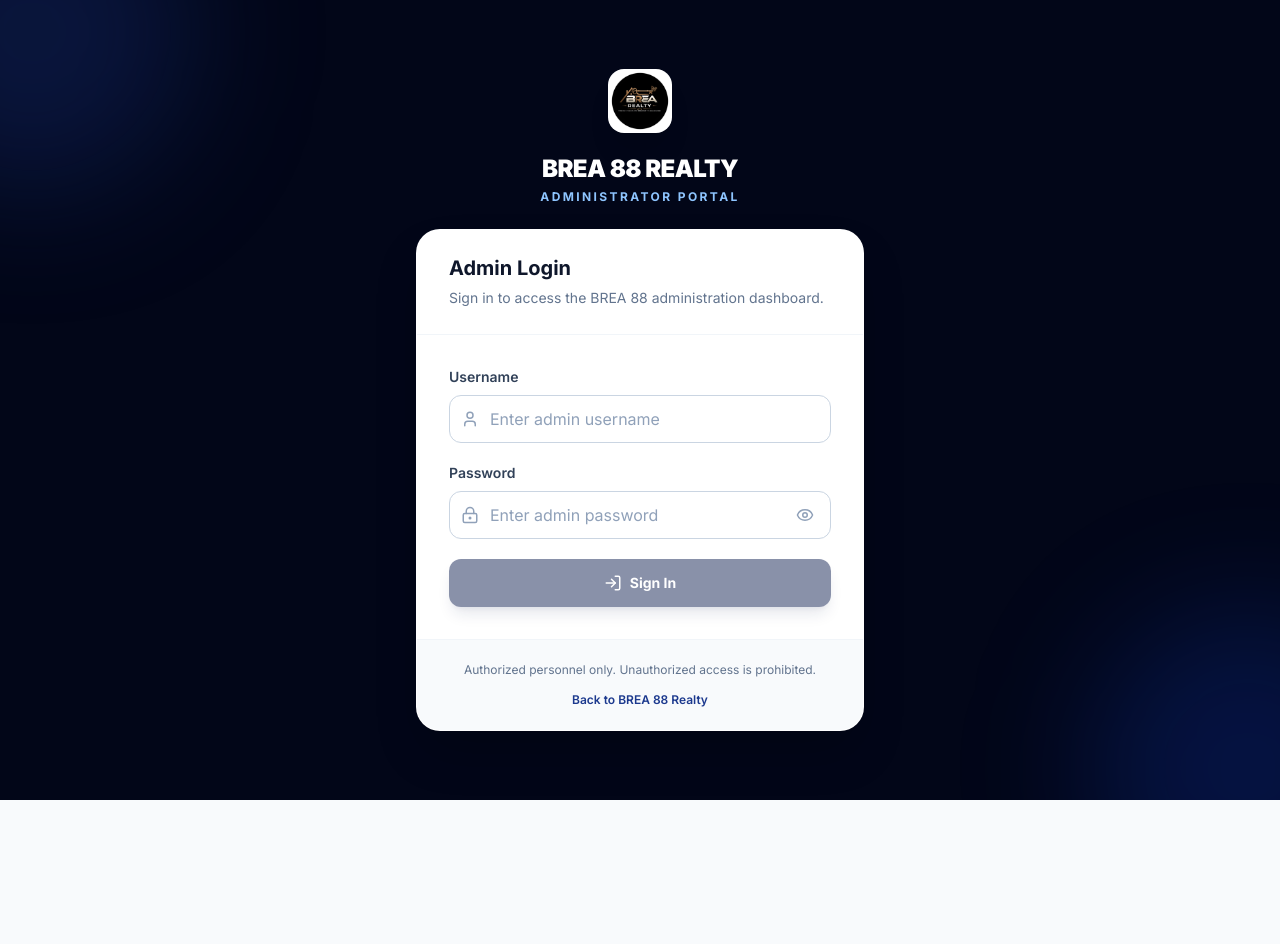
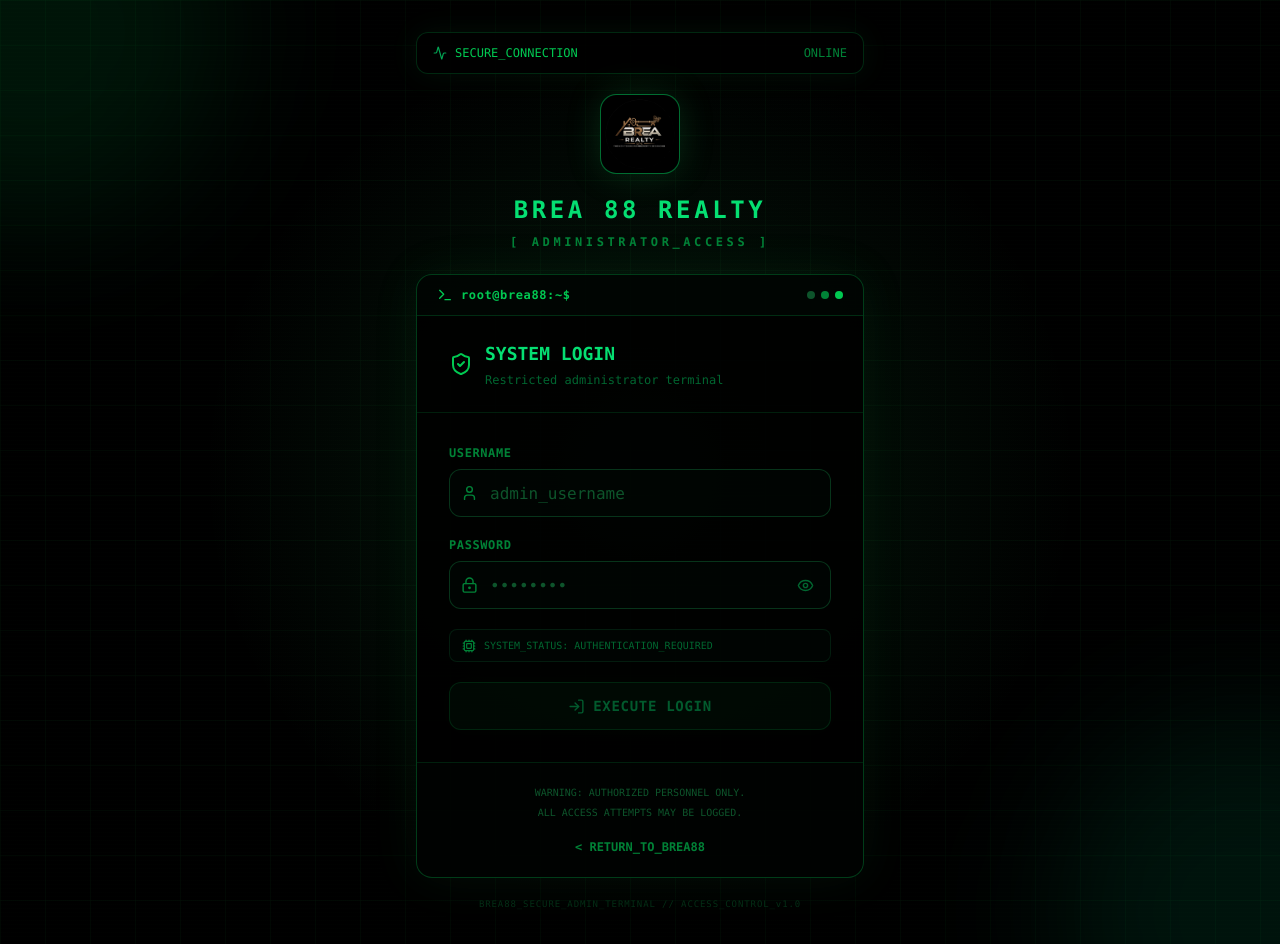
Before and after one commit to cylexnoe/brea88, a Next.js app in the folder brea88/: page /admin in a window 1280 px wide. Before the commit the page ends 800 px from the top, so only its background shows below. Built offline with nearby package versions, Linux system fonts and the light colour scheme.

Commit message:
Update admin hacker theme and marketplace

```diff
--- a/brea88/src/app/admin/page.tsx
+++ b/brea88/src/app/admin/page.tsx
@@ -11,26 +11,21 @@
   Loader2,
   LogIn,
   User,
+  Terminal,
+  ShieldCheck,
+  Cpu,
+  Activity,
 } from 'lucide-react';
 import { useRouter } from 'next/navigation';
 
 export default function AdminLoginPage() {
   const router = useRouter();
 
-  const [username, setUsername] =
-    useState('');
-
-  const [password, setPassword] =
-    useState('');
-
-  const [showPassword, setShowPassword] =
-    useState(false);
-
-  const [loading, setLoading] =
-    useState(false);
-
-  const [error, setError] =
-    useState('');
+  const [username, setUsername] = useState('');
+  const [password, setPassword] = useState('');
+  const [showPassword, setShowPassword] = useState(false);
+  const [loading, setLoading] = useState(false);
+  const [error, setError] = useState('');
 
   const handleSubmit = async (
     event: FormEvent<HTMLFormElement>
@@ -48,8 +43,7 @@
         {
           method: 'POST',
           headers: {
-            'Content-Type':
-              'application/json',
+            'Content-Type': 'application/json',
           },
           credentials: 'include',
           body: JSON.stringify({
@@ -60,9 +54,7 @@
       );
 
       const data =
-        await response.json().catch(
-          () => null
-        );
+        await response.json().catch(() => null);
 
       if (!response.ok) {
         setError(
@@ -75,13 +67,7 @@
         return;
       }
 
-      /*
-       * The API should set the admin_session
-       * HttpOnly cookie before we redirect.
-       */
-
       router.replace('/admin/dashboard');
-
       router.refresh();
     } catch (error) {
       console.error(
@@ -98,91 +84,160 @@
   };
 
   return (
-    <main className="flex min-h-screen items-center justify-center bg-slate-950 px-4 py-8">
+    <main className="relative flex min-h-screen items-center justify-center overflow-hidden bg-black px-4 py-8 text-green-400">
 
-      {/* BACKGROUND */}
+      {/* MATRIX / GRID BACKGROUND */}
+      <div className="pointer-events-none absolute inset-0 overflow-hidden">
 
-      <div className="pointer-events-none fixed inset-0 overflow-hidden">
+        <div
+          className="absolute inset-0 opacity-[0.08]"
+          style={{
+            backgroundImage:
+              'linear-gradient(rgba(34,197,94,0.5) 1px, transparent 1px), linear-gradient(90deg, rgba(34,197,94,0.5) 1px, transparent 1px)',
+            backgroundSize: '45px 45px',
+          }}
+        />
 
-        <div className="absolute -left-32 -top-32 h-80 w-80 rounded-full bg-blue-900/30 blur-3xl" />
+        <div className="absolute inset-0 bg-[radial-gradient(circle_at_center,rgba(34,197,94,0.12),transparent_55%)]" />
 
-        <div className="absolute -bottom-32 -right-32 h-80 w-80 rounded-full bg-blue-700/20 blur-3xl" />
+        <div className="absolute -left-40 -top-40 h-96 w-96 rounded-full bg-green-500/10 blur-3xl" />
+
+        <div className="absolute -bottom-40 -right-40 h-96 w-96 rounded-full bg-emerald-500/10 blur-3xl" />
 
       </div>
 
-      {/* LOGIN CARD */}
+      {/* SCANLINES */}
+      <div className="pointer-events-none absolute inset-0 opacity-[0.035]">
+        <div
+          className="h-full w-full"
+          style={{
+            backgroundImage:
+              'repeating-linear-gradient(0deg, transparent, transparent 3px, rgba(34,197,94,0.5) 4px)',
+          }}
+        />
+      </div>
 
+      {/* MAIN */}
       <div className="relative z-10 w-full max-w-md">
 
+        {/* TERMINAL HEADER */}
+        <div className="mb-5 rounded-xl border border-green-500/20 bg-black/80 px-4 py-3 font-mono text-xs shadow-[0_0_30px_rgba(34,197,94,0.08)]">
+
+          <div className="flex items-center justify-between">
+
+            <div className="flex items-center gap-2">
+              <Activity className="h-3.5 w-3.5 animate-pulse text-green-400" />
+
+              <span className="text-green-500">
+                SECURE_CONNECTION
+              </span>
+            </div>
+
+            <span className="text-green-700">
+              ONLINE
+            </span>
+
+          </div>
+
+        </div>
+
         {/* BRAND */}
-
         <div className="mb-6 text-center">
 
-          <div className="mx-auto flex h-16 w-16 items-center justify-center overflow-hidden rounded-2xl bg-white shadow-xl">
+          <div className="relative mx-auto flex h-20 w-20 items-center justify-center rounded-2xl border border-green-500/40 bg-black shadow-[0_0_35px_rgba(34,197,94,0.18)]">
 
             <img
               src="/img/LOGO.png"
               alt="BREA 88 Realty"
-              className="h-full w-full object-cover"
+              className="h-full w-full rounded-2xl object-cover opacity-90"
             />
+
+            <div className="absolute inset-0 rounded-2xl ring-1 ring-green-400/20" />
 
           </div>
 
-          <h1 className="mt-5 text-2xl font-black tracking-tight text-white">
+          <h1 className="mt-5 font-mono text-2xl font-black tracking-[0.15em] text-green-400">
             BREA 88 REALTY
           </h1>
 
-          <p className="mt-1 text-xs font-bold uppercase tracking-[0.2em] text-blue-300">
-            Administrator Portal
+          <p className="mt-2 font-mono text-xs font-bold uppercase tracking-[0.3em] text-green-700">
+            [ ADMINISTRATOR_ACCESS ]
           </p>
 
         </div>
 
-        {/* CARD */}
+        {/* LOGIN TERMINAL */}
+        <div className="overflow-hidden rounded-2xl border border-green-500/30 bg-black/90 shadow-[0_0_50px_rgba(34,197,94,0.08)]">
 
-        <div className="overflow-hidden rounded-3xl border border-white/10 bg-white shadow-2xl">
+          {/* TERMINAL BAR */}
+          <div className="flex items-center justify-between border-b border-green-500/20 bg-green-950/10 px-5 py-3">
+
+            <div className="flex items-center gap-2">
+
+              <Terminal className="h-4 w-4 text-green-500" />
+
+              <span className="font-mono text-xs font-bold tracking-wider text-green-500">
+                root@brea88:~$
+              </span>
+
+            </div>
+
+            <div className="flex gap-1.5">
+
+              <span className="h-2 w-2 rounded-full bg-green-900" />
+              <span className="h-2 w-2 rounded-full bg-green-700" />
+              <span className="h-2 w-2 rounded-full bg-green-500" />
+
+            </div>
+
+          </div>
 
           {/* HEADER */}
+          <div className="border-b border-green-500/15 px-6 py-6 sm:px-8">
 
-          <div className="border-b border-slate-100 px-6 py-6 sm:px-8">
+            <div className="flex items-center gap-3">
 
-            <h2 className="text-xl font-bold text-slate-900">
-              Admin Login
-            </h2>
+              <ShieldCheck className="h-6 w-6 text-green-500" />
 
-            <p className="mt-1 text-sm leading-6 text-slate-500">
-              Sign in to access the BREA 88
-              administration dashboard.
-            </p>
+              <div>
+
+                <h2 className="font-mono text-lg font-bold text-green-400">
+                  SYSTEM LOGIN
+                </h2>
+
+                <p className="mt-1 font-mono text-xs text-green-800">
+                  Restricted administrator terminal
+                </p>
+
+              </div>
+
+            </div>
 
           </div>
 
           {/* FORM */}
-
           <form
             onSubmit={handleSubmit}
             className="space-y-5 px-6 py-6 sm:px-8 sm:py-8"
           >
 
             {/* ERROR */}
+            {error && (
+              <div className="rounded-xl border border-red-500/30 bg-red-950/20 px-4 py-3">
 
-            {error && (
-              <div className="rounded-xl border border-red-200 bg-red-50 px-4 py-3">
-
-                <p className="text-sm font-medium text-red-700">
-                  {error}
+                <p className="font-mono text-xs font-medium text-red-400">
+                  [ERROR] {error}
                 </p>
 
               </div>
             )}
 
             {/* USERNAME */}
-
             <div>
 
               <label
                 htmlFor="admin-username"
-                className="mb-2 block text-sm font-semibold text-slate-700"
+                className="mb-2 block font-mono text-xs font-bold uppercase tracking-wider text-green-700"
               >
                 Username
               </label>
@@ -190,8 +245,8 @@
               <div className="relative">
 
                 <User
-                  size={18}
-                  className="absolute left-3 top-1/2 -translate-y-1/2 text-slate-400"
+                  size={17}
+                  className="absolute left-3 top-1/2 -translate-y-1/2 text-green-700"
                 />
 
                 <input
@@ -199,15 +254,13 @@
                   type="text"
                   value={username}
                   onChange={(event) =>
-                    setUsername(
-                      event.target.value
-                    )
+                    setUsername(event.target.value)
                   }
-                  placeholder="Enter admin username"
+                  placeholder="admin_username"
                   autoComplete="username"
                   required
                   disabled={loading}
-                  className="h-12 w-full rounded-xl border border-slate-300 bg-white pl-10 pr-4 text-sm text-slate-900 outline-none transition placeholder:text-slate-400 focus:border-blue-900 focus:ring-4 focus:ring-blue-900/10 disabled:cursor-not-allowed disabled:bg-slate-50"
+                  className="h-12 w-full rounded-xl border border-green-900/60 bg-green-950/10 pl-10 pr-4 font-mono text-sm text-green-400 outline-none transition placeholder:text-green-900 focus:border-green-500 focus:bg-green-950/20 focus:ring-2 focus:ring-green-500/10 disabled:cursor-not-allowed disabled:opacity-50"
                 />
 
               </div>
@@ -215,12 +268,11 @@
             </div>
 
             {/* PASSWORD */}
-
             <div>
 
               <label
                 htmlFor="admin-password"
-                className="mb-2 block text-sm font-semibold text-slate-700"
+                className="mb-2 block font-mono text-xs font-bold uppercase tracking-wider text-green-700"
               >
                 Password
               </label>
@@ -228,8 +280,8 @@
               <div className="relative">
 
                 <LockKeyhole
-                  size={18}
-                  className="absolute left-3 top-1/2 -translate-y-1/2 text-slate-400"
+                  size={17}
+                  className="absolute left-3 top-1/2 -translate-y-1/2 text-green-700"
                 />
 
                 <input
@@ -241,48 +293,53 @@
                   }
                   value={password}
                   onChange={(event) =>
-                    setPassword(
-                      event.target.value
-                    )
+                    setPassword(event.target.value)
                   }
-                  placeholder="Enter admin password"
+                  placeholder="••••••••"
                   autoComplete="current-password"
                   required
                   disabled={loading}
-                  className="h-12 w-full rounded-xl border border-slate-300 bg-white pl-10 pr-12 text-sm text-slate-900 outline-none transition placeholder:text-slate-400 focus:border-blue-900 focus:ring-4 focus:ring-blue-900/10 disabled:cursor-not-allowed disabled:bg-slate-50"
+                  className="h-12 w-full rounded-xl border border-green-900/60 bg-green-950/10 pl-10 pr-12 font-mono text-sm text-green-400 outline-none transition placeholder:text-green-900 focus:border-green-500 focus:bg-green-950/20 focus:ring-2 focus:ring-green-500/10 disabled:cursor-not-allowed disabled:opacity-50"
                 />
 
                 <button
                   type="button"
                   onClick={() =>
                     setShowPassword(
-                      (previous) =>
-                        !previous
+                      (previous) => !previous
                     )
                   }
                   disabled={loading}
-                  className="absolute right-2 top-1/2 flex h-9 w-9 -translate-y-1/2 items-center justify-center rounded-lg text-slate-400 transition hover:bg-slate-100 hover:text-slate-700 disabled:cursor-not-allowed"
+                  className="absolute right-2 top-1/2 flex h-9 w-9 -translate-y-1/2 items-center justify-center rounded-lg text-green-800 transition hover:bg-green-500/10 hover:text-green-400 disabled:cursor-not-allowed"
                   aria-label={
                     showPassword
                       ? 'Hide password'
                       : 'Show password'
                   }
                 >
-
                   {showPassword ? (
-                    <EyeOff size={18} />
+                    <EyeOff size={17} />
                   ) : (
-                    <Eye size={18} />
+                    <Eye size={17} />
                   )}
-
                 </button>
 
               </div>
 
             </div>
 
+            {/* STATUS */}
+            <div className="flex items-center gap-2 rounded-lg border border-green-900/30 bg-green-950/10 px-3 py-2">
+
+              <Cpu className="h-3.5 w-3.5 text-green-700" />
+
+              <span className="font-mono text-[10px] text-green-800">
+                SYSTEM_STATUS: AUTHENTICATION_REQUIRED
+              </span>
+
+            </div>
+
             {/* LOGIN */}
-
             <button
               type="submit"
               disabled={
@@ -290,23 +347,26 @@
                 !username.trim() ||
                 !password
               }
-              className="flex h-12 w-full items-center justify-center gap-2 rounded-xl bg-blue-950 px-5 text-sm font-bold text-white shadow-lg shadow-blue-950/20 transition hover:bg-blue-900 active:scale-[0.99] disabled:cursor-not-allowed disabled:opacity-50"
+              className="group flex h-12 w-full items-center justify-center gap-2 rounded-xl border border-green-500/40 bg-green-500/10 px-5 font-mono text-sm font-bold uppercase tracking-wider text-green-400 shadow-[0_0_20px_rgba(34,197,94,0.05)] transition hover:border-green-400 hover:bg-green-500/20 hover:shadow-[0_0_25px_rgba(34,197,94,0.15)] active:scale-[0.99] disabled:cursor-not-allowed disabled:opacity-40"
             >
 
               {loading ? (
                 <>
                   <Loader2
-                    size={18}
+                    size={17}
                     className="animate-spin"
                   />
 
-                  Signing in...
+                  AUTHENTICATING...
                 </>
               ) : (
                 <>
-                  <LogIn size={18} />
+                  <LogIn
+                    size={17}
+                    className="transition group-hover:translate-x-0.5"
+                  />
 
-                  Sign In
+                  EXECUTE LOGIN
                 </>
               )}
 
@@ -315,12 +375,12 @@
           </form>
 
           {/* FOOTER */}
+          <div className="border-t border-green-500/15 bg-green-950/5 px-6 py-5 text-center sm:px-8">
 
-          <div className="border-t border-slate-100 bg-slate-50 px-6 py-5 text-center sm:px-8">
-
-            <p className="text-xs leading-5 text-slate-500">
-              Authorized personnel only.
-              Unauthorized access is prohibited.
+            <p className="font-mono text-[10px] leading-5 text-green-900">
+              WARNING: AUTHORIZED PERSONNEL ONLY.
+              <br />
+              ALL ACCESS ATTEMPTS MAY BE LOGGED.
             </p>
 
             <button
@@ -328,13 +388,18 @@
               onClick={() =>
                 router.push('/home')
               }
-              className="mt-3 text-xs font-semibold text-blue-900 transition hover:text-blue-700 hover:underline"
+              className="mt-4 font-mono text-xs font-semibold text-green-700 transition hover:text-green-400 hover:underline"
             >
-              Back to BREA 88 Realty
+              &lt; RETURN_TO_BREA88
             </button>
 
           </div>
 
+        </div>
+
+        {/* TERMINAL FOOTER */}
+        <div className="mt-5 text-center font-mono text-[9px] tracking-widest text-green-950">
+          BREA88_SECURE_ADMIN_TERMINAL // ACCESS_CONTROL_v1.0
         </div>
 
       </div>
```
